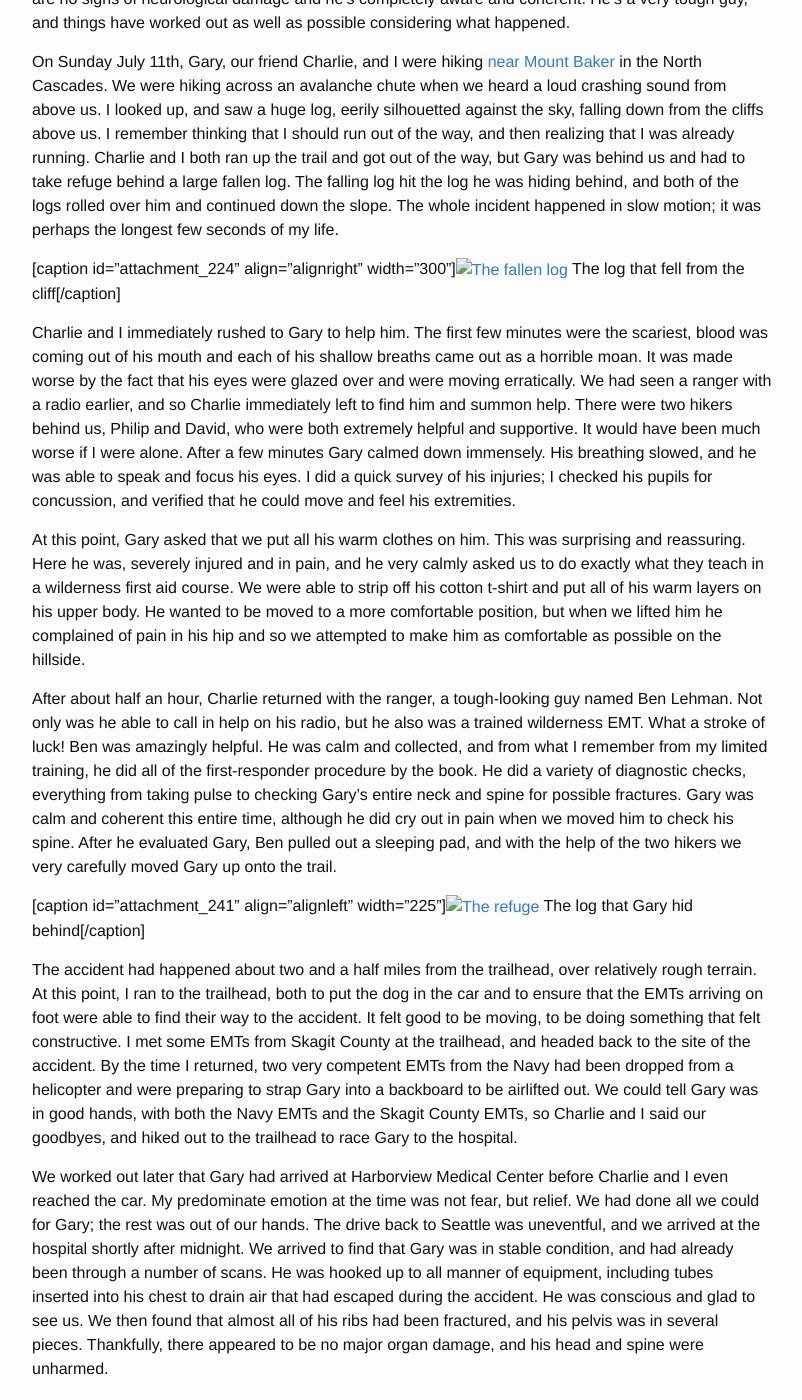
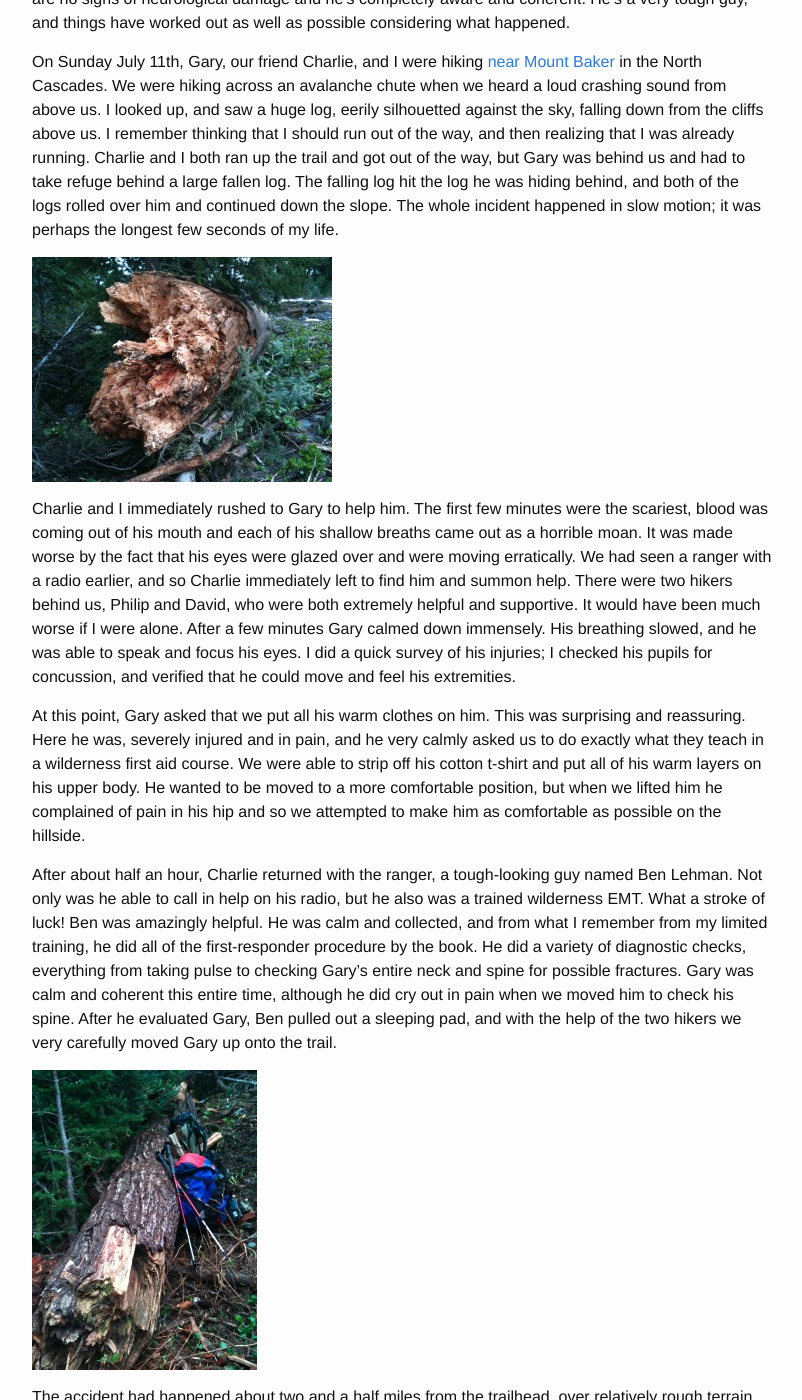
Before and after one commit to billputer/billwiens.com, a Jekyll site: the page built from _posts/2010-07-15-a-brush-with-death.markdown, in a window 1280 px wide and 1400 px high, scrolled down 261 px. Shown: the whole window, without its empty margins (238-1040 px from the left). Built offline with Jekyll 4.4.1, drawn with Linux system fonts in a browser that asks for light colours; some of the changed text lies outside the part shown.

Commit message:
Fix images in imported blog posts.

```diff
--- a/_posts/2008-11-11-wordle-of-this-blog.markdown
+++ b/_posts/2008-11-11-wordle-of-this-blog.markdown
@@ -12,8 +12,6 @@ categories:
 
 I've really enjoyed making [wordles](http://www.wordle.net/) recently.  The concept is relatively simple.  Give the wordle application a block of text, a blog post, an article, your novel, whatever, and it will make a beautifully done word cloud of your words, magnified by frequency.  For instance, the wordle below was made of the contents of an earlier blog post.  Click on the image for a better look.
 
-[](http://billwiens.com/wordpress/wp-content/uploads/2009/01/europe-wordle.png)
-
-[caption id="attachment_64" align="aligncenter" width="300" caption="wordle of text from billwiens.com blogposts"][![wordle of text from billwiens.com blogposts](http://billwiens.com/wordpress/wp-content/uploads/2009/01/europe-wordle-300x171.png)](http://billwiens.com/wordpress/wp-content/uploads/2009/01/europe-wordle.png)[/caption]
+[![Worldle of billwiens.com posts](/images/2009/01/europe-wordle-300x171.png)](/images/2009/01/europe-wordle.png)
 
 What I found most amazing was the sheer amount of options there are.  After entering your text, you can spend hours adjusting the layout, the font and size of the words, the color scheme, etc.  I could talk about it more, but the real magic is seeing a piece of text that you've written come to life in such a similar, yet distinct medium.  Please, do yourself a favor and spend some time at [www.wordle.net](http://www.wordle.net/).
--- a/_posts/2009-02-05-a-new-contextualization.markdown
+++ b/_posts/2009-02-05-a-new-contextualization.markdown
@@ -25,7 +25,7 @@ Surprisingly enough (or not) that quote is attributed to one of my favorite publ
 If that quote sparks your interest I heavily recommend taking the twenty minutes and watching the following video.
 
 
-
+<iframe width="420" height="315" src="//www.youtube.com/embed/5SaFTm2bcac" frameborder="0" allowfullscreen></iframe>
 
 
 I think it's entirely appropriate that Wax Tailor chose to sample from this video, and I'm quite pleased with the result.  Most music that relies heavily on samples embraces remix culture implicitly, by either simply by the fact that it appropriates from past work, or by making purposeful references to our common cultural consciousness (à la Girl Talk).  Here in _Once Upon A Past_ we have a direct endorsement of the reuse of our cultural roots.  How very apt that the endorsement itself is re-contextualized from another work entirely.
--- a/_posts/2009-06-15-why-im-attending-open-source-bridge.markdown
+++ b/_posts/2009-06-15-why-im-attending-open-source-bridge.markdown
@@ -18,13 +18,13 @@ It's coming whether **you** know it or not.  The Portland-based conference with
 
 
 
-  1. **The tech is tight. **Seriously, take a look at the [session list](http://opensourcebridge.org/events/2009/sessions).  Agile Javascript testing, Command-Line Kung-Fu, Scala for recovering Java developers: there's a plethora of cool talks going down.  The difficulty won't be finding something interesting, it'll be deciding whether I want to learn how to have [fun in n-dimensions](http://opensourcebridge.org/sessions/146) or how to [develop on Google's Android platform](http://opensourcebridge.org/sessions/257).
+  1. **The tech is tight.** Seriously, take a look at the [session list](http://opensourcebridge.org/events/2009/sessions).  Agile Javascript testing, Command-Line Kung-Fu, Scala for recovering Java developers: there's a plethora of cool talks going down.  The difficulty won't be finding something interesting, it'll be deciding whether I want to learn how to have [fun in n-dimensions](http://opensourcebridge.org/sessions/146) or how to [develop on Google's Android platform](http://opensourcebridge.org/sessions/257).
 
 
   2. **The brains are big.** I don't know about you, but I'm don't exactly spend every day rubbing elbows with the hottest developers in open-source.  Core members of many great open-source projects are [speaking](http://opensourcebridge.org/events/2009/speakers), not to mention the many others who are just there for the ride.  I'll have to check my drool at the door, because my jaw will be slack when I'm being schooled on the Linux kernel by core developers.
 
 
-  3. **The openness of it all. **Open Source Bridge is 100% volunteer-run.  Friday is an all-day [unconference](http://opensourcebridge.org/wiki/Unconference_Notes).  Have an idea about what to do with an extra exhibit hall?  Post it on [the wiki](http://opensourcebridge.org/wiki/Exhibit_Hall).  Want to run a code sprint?  [Schedule one](http://opensourcebridge.org/wiki/Hacker_Lounge#Can_I_schedule_a_code_sprint_for_my_project_in_the_lounge.3F).  Revel in the glory of a conference with the perfect mix of top-down planning and open community.
+  3. **The openness of it all.** Open Source Bridge is 100% volunteer-run.  Friday is an all-day [unconference](http://opensourcebridge.org/wiki/Unconference_Notes).  Have an idea about what to do with an extra exhibit hall?  Post it on [the wiki](http://opensourcebridge.org/wiki/Exhibit_Hall).  Want to run a code sprint?  [Schedule one](http://opensourcebridge.org/wiki/Hacker_Lounge#Can_I_schedule_a_code_sprint_for_my_project_in_the_lounge.3F).  Revel in the glory of a conference with the perfect mix of top-down planning and open community.
 
 
-  4. **The beer is flowing. **Portland has the most breweries per capita in the country.  You can drink them in the [24-hour hacker lounge](http://opensourcebridge.org/wiki/Hacker_Lounge), or you can just attend a session like [CodeIgniter As Drinking Game](http://opensourcebridge.org/sessions/156).  Your choice.
+  4. **The beer is flowing.** Portland has the most breweries per capita in the country.  You can drink them in the [24-hour hacker lounge](http://opensourcebridge.org/wiki/Hacker_Lounge), or you can just attend a session like [CodeIgniter As Drinking Game](http://opensourcebridge.org/sessions/156).  Your choice.
--- a/_posts/2010-07-15-a-brush-with-death.markdown
+++ b/_posts/2010-07-15-a-brush-with-death.markdown
@@ -19,7 +19,7 @@ First of all, my father Gary Wiens has been severely injured and he's in stable
 
 On Sunday July 11th, Gary, our friend Charlie, and I were hiking [near Mount Baker](http://maps.google.com/maps/ms?ie=UTF8&hl=en&msa=0&msid=105939579805808308029.00045c3a6d30bda563a14&ll=48.664799,-121.593778&spn=0.00288,0.005777&t=h&z=18&iwloc=00048b4f0d138719a0510) in the North Cascades. We were hiking across an avalanche chute when we heard a loud crashing sound from above us. I looked up, and saw a huge log, eerily silhouetted against the sky, falling down from the cliffs above us. I remember thinking that I should run out of the way, and then realizing that I was already running. Charlie and I both ran up the trail and got out of the way, but Gary was behind us and had to take refuge behind a large fallen log. The falling log hit the log he was hiding behind, and both of the logs rolled over him and continued down the slope. The whole incident happened in slow motion; it was perhaps the longest few seconds of my life.
 
-[caption id="attachment_224" align="alignright" width="300"][![The fallen log](http://billwiens.com/wordpress/wp-content/uploads/2010/07/the-perpetrator-300x225.jpg)](http://billwiens.com/wordpress/wp-content/uploads/2010/07/the-perpetrator.jpg) The log that fell from the cliff[/caption]
+[![The fallen log](/images/2010/07/the-perpetrator-300x225.jpg)](/images/2010/07/the-perpetrator.jpg)
 
 Charlie and I immediately rushed to Gary to help him. The first few minutes were the scariest, blood was coming out of his mouth and each of his shallow breaths came out as a horrible moan. It was made worse by the fact that his eyes were glazed over and were moving erratically. We had seen a ranger with a radio earlier, and so Charlie immediately left to find him and summon help. There were two hikers behind us, Philip and David, who were both extremely helpful and supportive. It would have been much worse if I were alone. After a few minutes Gary calmed down immensely. His breathing slowed, and he was able to speak and focus his eyes. I did a quick survey of his injuries; I checked his pupils for concussion, and verified that he could move and feel his extremities.
 
@@ -27,7 +27,7 @@ At this point, Gary asked that we put all his warm clothes on him. This was surp
 
 After about half an hour, Charlie returned with the ranger, a tough-looking guy named Ben Lehman. Not only was he able to call in help on his radio, but he also was a trained wilderness EMT. What a stroke of luck! Ben was amazingly helpful. He was calm and collected, and from what I remember from my limited training, he did all of the first-responder procedure by the book. He did a variety of diagnostic checks, everything from taking pulse to checking Gary's entire neck and spine for possible fractures. Gary was calm and coherent this entire time, although he did cry out in pain when we moved him to check his spine. After he evaluated Gary, Ben pulled out a sleeping pad, and with the help of the two hikers we very carefully moved Gary up onto the trail.
 
-[caption id="attachment_241" align="alignleft" width="225"][![The refuge](http://billwiens.com/wordpress/wp-content/uploads/2010/07/the-refuge1-225x300.jpg)](http://billwiens.com/wordpress/wp-content/uploads/2010/07/the-refuge1.jpg) The log that Gary hid behind[/caption]
+[![The log that Gary hid behind](/images/2010/07/the-refuge1-225x300.jpg)](/images/2010/07/the-refuge1.jpg)
 
 The accident had happened about two and a half miles from the trailhead, over relatively rough terrain. At this point, I ran to the trailhead, both to put the dog in the car and to ensure that the EMTs arriving on foot were able to find their way to the accident. It felt good to be moving, to be doing something that felt constructive. I met some EMTs from Skagit County at the trailhead, and headed back to the site of the accident. By the time I returned, two very competent EMTs from the Navy had been dropped from a helicopter and were preparing to strap Gary into a backboard to be airlifted out. We could tell Gary was in good hands, with both the Navy EMTs and the Skagit County EMTs, so Charlie and I said our goodbyes, and hiked out to the trailhead to race Gary to the hospital.
 
@@ -35,7 +35,7 @@ We worked out later that Gary had arrived at Harborview Medical Center before Ch
 
 We were then told that he'd need to have surgery on his pelvis, and that it was possible he'd have to wait over a day for this to be done. At this point, Charlie and I were both exhausted, so we said goodbye and went home to sleep. The following morning I found out that they were able to get Gary into surgery early in the morning, and had re-aligned his pelvis, and installed a metal bar to keep it stabilized. The metal bar sticks out from his hips, and it looks like something you might hang a hand towel on.
 
-[caption id="attachment_232" align="alignright" width="225"][![Sleeping Gary](http://billwiens.com/wordpress/wp-content/uploads/2010/07/the-survivor-225x300.jpg)](http://billwiens.com/wordpress/wp-content/uploads/2010/07/the-survivor.jpg) Gary sleeping in the ICU[/caption]
+[![Gary sleeping in the ICU](/images/2010/07/the-survivor-225x300.jpg)](/images/2010/07/the-survivor.jpg)
 
 Gary has since been moved out of the ICU, and is doing quite well. He should be out of the hospital relatively soon. A full recovery is expected, although the hospital staff has been very reluctant to give specific numbers on recovery times. The one concrete number we’ve been given is that it’ll take at least six weeks for his pelvis to become “load-bearing”. The recovery process is going to be frustrating and painful, and he’ll need lots of assistance and rehabilitation.
 
--- a/_posts/2012-11-14-under-construction-site-update.markdown
+++ b/_posts/2012-11-14-under-construction-site-update.markdown
@@ -12,4 +12,4 @@ post_format:
 - Image
 ---
 
-[![Fox licking a window](http://billwiens.com/wordpress/wp-content/uploads/2012/11/fox-licker.gif)](http://billwiens.com/wordpress/wp-content/uploads/2012/11/fox-licker.gif)
+[![Fox licking a window](/images/2012/11/fox-licker.gif)](/images/2012/11/fox-licker.gif)
```
